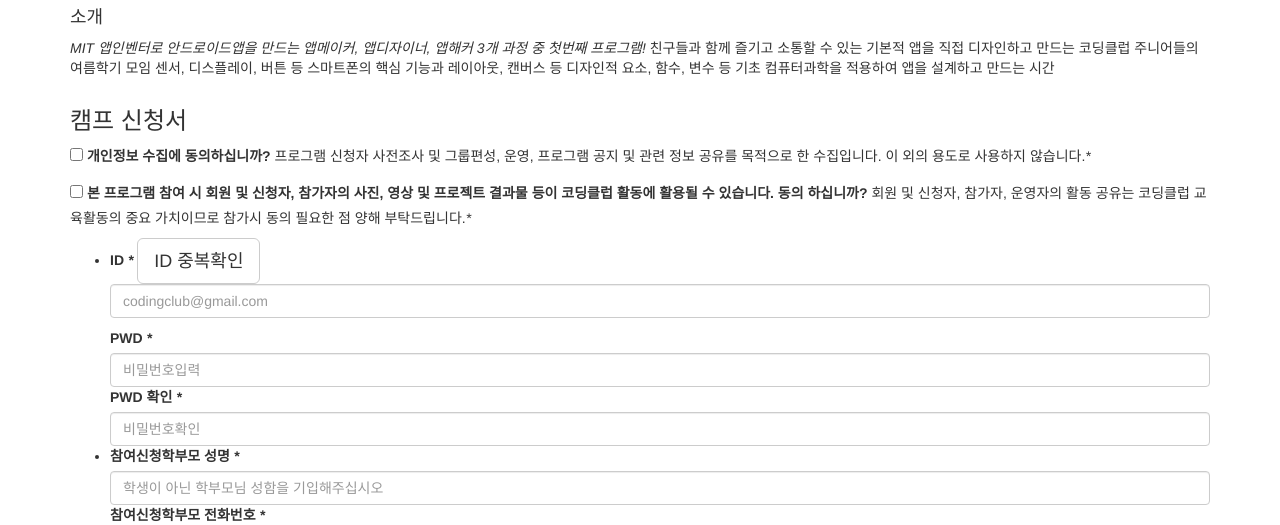
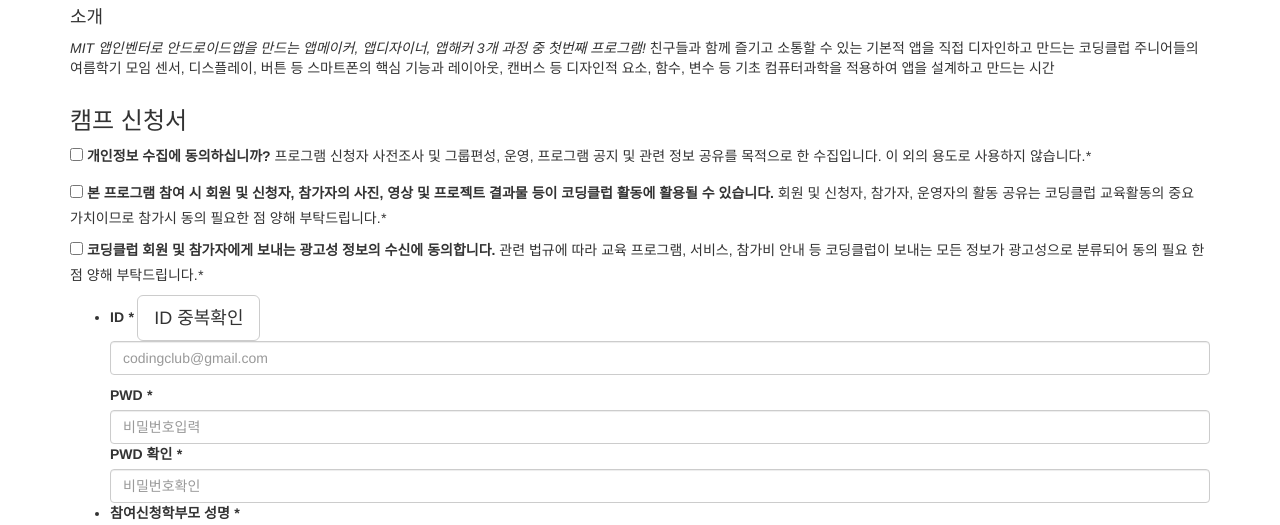
Before and after one commit to jazzwave1/CC, a CodeIgniter app: page /database/index.php/member/summercampJoin in a window 1280 px wide. Shown: the part 5384-5909 px from the top of the page. Run offline with CodeIgniter, Linux system fonts and the light colour scheme.

Commit message:
여름캠프 사이트 수정

```diff
--- a/codingclub/application/config/query.php
+++ b/codingclub/application/config/query.php
@@ -82,7 +82,7 @@ $config['query'] = array(
                   VALUES (?,?,?,?,?,?,?,?,?,?,?,?,?)'
       ,'data' => array( 'usn', 'course_idx', 'recommend', 'motive', 'like_tf', 'experience', 'nature', 'favor', 'jr_hope', 'channel', 'club_hope', 'inquiry', 'exprogram')
       ,'btype'=> 'iisssssssssss'
-      ,'null' => array('exprogram')
+      ,'null' => array('club_hope','inquiry','exprogram')
     )
     ,'updateAccountConfirm' => array(
       'query' => 'update account
@@ -123,6 +123,19 @@ $config['query'] = array(
 
   )/*}}}*/
 
+
+  ,'admin' => array( /*{{{*/
+    'getUserList' => array(
+      'query' => 'SELECT u.usn, u.name, u.school, u.grde, m.course_idx, m.state
+                    FROM users as u
+                    LEFT OUTER JOIN member_svc as m
+                      ON u.usn = m.usn
+                   WHERE m.course_idx = ?'
+      ,'data' => array('course_idx')
+      ,'btype'=> 'i'
+      ,'null' => array()
+    )
+  )/*}}}*/
   ,'log' => array( /*{{{*/
     'setLoginLog' => array(
      'query' => 'INSERT INTO login_log ( usn, account_id , regdate)
--- a/codingclub/application/views/summercamp/campjoin.php
+++ b/codingclub/application/views/summercamp/campjoin.php
@@ -459,8 +459,12 @@
 							<span>프로그램 신청자 사전조사 및 그룹편성, 운영, 프로그램 공지 및 관련 정보 공유를 목적으로 한 수집입니다. 이 외의 용도로 사용하지 않습니다.<i>*</i></span>
 						</p>
 						<p class="privacy">
-							<label><input type="checkbox" id="agree2" name="agree2">&nbsp;본 프로그램 참여 시 회원 및 신청자, 참가자의 사진, 영상 및 프로젝트 결과물 등이 코딩클럽 활동에 활용될 수 있습니다. 동의 하십니까?</label>
+							<label><input type="checkbox" id="agree2" name="agree2">&nbsp;본 프로그램 참여 시 회원 및 신청자, 참가자의 사진, 영상 및 프로젝트 결과물 등이 코딩클럽 활동에 활용될 수 있습니다.</label>
 							<span>회원 및 신청자, 참가자, 운영자의 활동 공유는 코딩클럽 교육활동의 중요 가치이므로 참가시 동의 필요한 점 양해 부탁드립니다.<i>*</i></span>
+						</p>
+            <p class="privacy">
+							<label><input type="checkbox" id="agree3" name="agree3">&nbsp;코딩클럽 회원 및 참가자에게 보내는 광고성 정보의 수신에 동의합니다.</label>
+							<span>관련 법규에 따라 교육 프로그램, 서비스, 참가비 안내 등 코딩클럽이 보내는 모든 정보가 광고성으로 분류되어 동의 필요 한 점 양해 부탁드립니다.<i>*</i></span>
 						</p>
 						<ul class="form-cont">
 							<li class="form-id">
@@ -534,10 +538,12 @@
 								<label><input type="checkbox" name="ex15" id="ex15" value="15" >16.3월 디자인으로생각하는 주니어해커</label><br>
 								<label><input type="checkbox" name="ex16" id="ex16" value="16" >16.4월 게임메이커</label><br>
 								<label><input type="checkbox" name="ex17" id="ex17" value="17" >16.4월 앱메이커</label><br>
-								<label><input type="checkbox" name="ex18" id="ex18" value="18" >16. 7월 주니어메이커</label><br>
-								<label><input type="checkbox" name="ex19" id="ex19" value="19" >16. 7월 앱메이커</label><br>
+								<label><input type="checkbox" name="ex18" id="ex18" value="18" >16.7월 주니어메이커</label><br>
+								<label><input type="checkbox" name="ex19" id="ex19" value="19" >16.7월 앱메이커</label><br>
 								</div>
-								<label>참가자가 주니어소프트웨어클럽 프로그램 참여 경험이 있다면 피드백 및 건의사항 부탁 드립니다 <i>*</i></label>
+								<input type="text" class="form-control" name="ex_999" id="ex_999" placeholder="기타프로그램참여">
+
+                <label>참가자가 주니어소프트웨어클럽 프로그램 참여 경험이 있다면 피드백 및 건의사항 부탁 드립니다 <i>*</i></label>
 								<textarea class="form-control" name="recommend" id="recommend" onkeyup="resize(this)" placeholder="피드백 및 건의사항"></textarea>
 								<label>주니어소프트웨어클럽 참가 동기, 목적 <i>*</i></label>
 								<textarea class="form-control" name="motive" id="motive" onkeyup="resize(this)" placeholder="참가 동기, 목적"></textarea>
@@ -571,18 +577,20 @@
 								</div>
 								<input type="text" class="form-control" name="channel_txt" id="channel_txt" placeholder="프로그램을 알게된 경로">
 
-								<label>코딩클럽에 바라는 점 <i>*</i></label>
+								<label>코딩클럽에 바라는 점 </label>
 								<textarea class="form-control" name="club_hope" id="club_hope" onkeyup="resize(this)" placeholder="코딩클럽에 바라는 점"></textarea>
-								<label>문의사항 <i>*</i></label>
+								<label>문의사항 </label>
 								<textarea class="form-control" name="inquiry" id="inquiry" onkeyup="resize(this)" placeholder="문의사항"></textarea>
 							</li>
 						</ul>
 					</div>
-				</form>
+        </form>
+			  <p class="privacy">
+			    <label><input type="checkbox" id="agree4" name="agree4">&nbsp;<font color=red> * </font>항목은 필수 작성 필요 문항입니다. 또한 본 신청서를 작성함으로써 코딩클럽의 온라인/오프라인 회원으로 가입한 것에 동의합니다. <i>*</i></label>
+					<span>코딩클럽이 제공하는 프로그램 참가를 위해 회원가입은 반드시 필요합니다. 향후 코딩클럽의 웹사이트 서비스 로그인은 신청 시 작성한 이메일로 접속 가능합니다.</span>
+				</p>
 
-	      <div class="text-center">
-          <label><i>*</i> 항목은 필수 작성 필요 문항입니다.</label>
-				</div>
+
         <div class="text-center">
           <label></label>
         </div>
@@ -614,6 +622,18 @@
         {
           alert('활용동의 해 주세요');
           $('#agree2').focus();
+          return;
+        }
+        if ($("input:checkbox[id='agree3']").is(":checked") == false)
+        {
+          alert('정보수신동의 해 주세요');
+          $('#agree3').focus();
+          return;
+        }
+        if ($("input:checkbox[id='agree4']").is(":checked") == false)
+        {
+          alert('회원가입 동의 해 주세요');
+          $('#agree4').focus();
           return;
         }
         var regExp = /[0-9a-zA-Z][_0-9a-zA-Z-]*@[_0-9a-zA-Z-]+(\.[_0-9a-zA-Z-]+){1,2}$/;
@@ -649,7 +669,8 @@
              + $("input:checkbox[name=ex16]:checked").val() + '|'
              + $("input:checkbox[name=ex17]:checked").val() + '|'
              + $("input:checkbox[name=ex18]:checked").val() + '|'
-             + $("input:checkbox[name=ex19]:checked").val() ;
+             + $("input:checkbox[name=ex19]:checked").val() + '|'
+             + $('#ex_999').val() ;
 
 
 
@@ -783,18 +804,6 @@
           alert('알게된 경로를 선택해 주세요');
           return;
         }
-        if($.trim($('#club_hope').val()) == '')
-        {
-          alert('코딩클럽에 바라는 점을 적어 주세요');
-          $('#club_hope').focus();
-          return;
-        }
-        if($.trim($('#inquiry').val()) == '')
-        {
-          alert('문의사항을 적어 주세요');
-          $('#inquiry').focus();
-          return;
-        }
 
         $.post(
           //"http://localhost/~leehojun/CC/codingclub/Member/rpcJoin"
```
